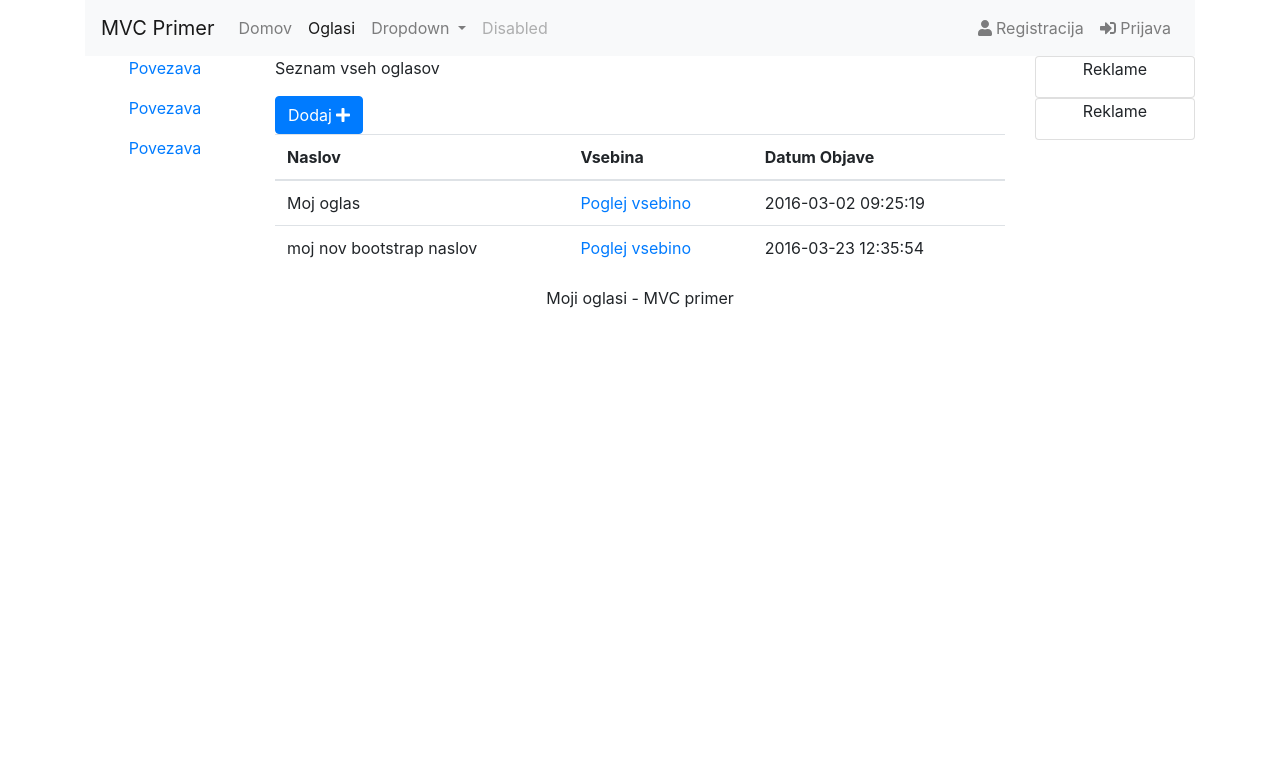
After one commit to MatejMeklav/pametni_nabiralnik_projekt, a PHP site: page /?controller=oglasi&action=index in a window 1280 px wide. The commit adds this page. Shown: the top 783 px of the page. Run offline with PHP 8.4, Linux system fonts and the light colour scheme; data comes from the database, SQL or seed files in the repository; both versions use the stored data as it was after the commit; some libraries are stand-ins or nearby versions.

Commit message:
initialize comit

```diff
--- /dev/null
+++ b/connection.php
@@ -0,0 +1,18 @@
+<?php
+
+//razred, ki ima statično spremenljivko, s povezavo na bazo
+  class Db {
+    private static $instance = NULL;
+
+//funkcija nastavi vrednost te spremeljivke na povezavo z našo bazo, v kolikor še ta vrednost ni nastavljena
+//če je že nastavljena, pa jo samo vrne
+//na tak način v vsaki zahtevi uporabnika opravimo največ en klic funkcije mysqli_connect, povezavo pa čimvečkrat pouporabimo
+    public static function getInstance() {
+      if (!isset(self::$instance)) {
+
+        self::$instance = mysqli_connect("localhost", "root", "", "vaja2");
+      }
+      return self::$instance;
+    }
+  }
+?>
--- /dev/null
+++ b/controllers/oglasi_controller.php
@@ -0,0 +1,50 @@
+<?php
+
+//kontroler za delo z oglasi
+class oglasi_controller {
+
+    //akcija, ki uporabniku prikaže vse oglase
+  public function index() {
+
+      //s pomočjo statične metode modela, dobimo seznam vseh oglasov
+      //$oglasi bodo na voljo v pogledu za vse oglase index.php
+    $oglasi = Oglas::vsi();
+
+      //pogled bo oblikoval seznam vseh oglasov v html kodo
+    require_once('views/oglasi/index.php');
+  }
+
+
+    //akcija, ki prikaže ene oglas
+  public function prikazi() {
+     //preverimo, če je uporabnik podal informacijo, o oglasu, ki ga želi pogledati
+    if (!isset($_GET['id'])){
+        return call('strani', 'napaka'); //če ne, kličemo akcijo napaka na kontrolerju stran
+        //retun smo nastavil za to, da se izvajanje kode v tej akciji ne nadaljuje
+      }
+      //drugače najdemo oglas in ga prikažemo
+      $oglas = Oglas::najdi($_GET['id']);
+      require_once('views/oglasi/prikazi.php');
+    }
+
+  //akcija za dodajanje oglasov uporabniku prikaže le vmesnik za dodajanje novega oglasa.
+    public function dodaj() {
+      require_once('views/oglasi/dodaj.php');
+    }
+
+  //akcija shrani, pričakuje, da bo uporabnik poleg informacije o želeni akciji, preko POST metode, poslal tudi dva podatka - naslov in vsebino
+    public function shrani() {
+
+    //tukaj bi morali še preveriti vrednost uporabniškega vnosa glede varnosti in obstoja
+      //podatki so bili običajno posali in pogleda dodaj.php, ki ga je naložila akcija dodaj.
+      $oglas=Oglas::dodaj($_POST["naslov"],$_POST["vsebina"]);
+
+    //ko je oglas dodan, imamo v $oglas podatke o tem novem oglasu
+    //uporabniku lahko pokažemo pogled, ki ga bo obvestil o uspešnosti oddaje oglasa
+      require_once('views/oglasi/uspesnoDodal.php');
+    }
+
+
+
+  }
+  ?>
--- /dev/null
+++ b/index.php
@@ -0,0 +1,26 @@
+<?php
+//vstopna točka v našo spletno stran.
+//vse zahteve bodo šle neposredno preko te datoteke
+//ponvadi v našem spletnem strežniku celo onemogočimo, da bi uporabnik zahteval ostale php datoteke neposredno
+//to dovolimo le uporabniškem računu, pod katerim se na strežniku izvaja php
+
+//dodamo statični razred, za povezovanje s podatkovno bazo
+require_once('connection.php');
+
+
+//razberemo namero uporabnika preko query string parametrov controller in action
+
+if (isset($_GET['controller']) && isset($_GET['action'])) {
+	$controller = $_GET['controller'];
+	$action     = $_GET['action'];
+} else {
+  	//če uporabnik ni podal svoje zahteve v pravilni obliki, ga preusmerimo na privzeto akcijo
+	$controller = 'strani';
+	$action     = 'domov';
+}
+
+//vključimo layout, torej splošni izgled strani
+//v njem, bomo pa vključili usmerjevalnik, ki bo iz spremenljivk $controller in $action poklical ustrezne funkcije
+//opcijsko, bi lahko tukaj vključili kar usmerjevalnik (routes.php) neposredno, in bi v vsak pogled vključevali glavo in nogo
+require_once('views/layout.php');
+?>
--- /dev/null
+++ b/models/oglasi.php
@@ -0,0 +1,77 @@
+<?php
+
+//model za oglas, ki vsebuje lasntosti, ki definirajo strukturo oglasa
+//in metode, ki vračajo podatke iz trajne hrambe ali jih tja zapisujejo
+//v tem razredu so vse metode statične, lahko pa bi bile tudi običajne, pri čemer bi potrem bilo potrebno vsakič ustvarjat objekt
+
+
+class Oglas {
+
+  public $id;
+  public $naslov;
+  public $vsebina;
+  public $datumObjave;
+
+  //konstruktor
+  public function __construct($id, $naslov, $vsebina,$datumObjave) {
+    $this->id      = $id;
+    $this->naslov  = $naslov;
+    $this->vsebina = $vsebina;
+    $this->datumObjave=$datumObjave;
+  }
+
+
+    //metoda, ki iz baze vrne vse oglase
+  public static function vsi() {
+    $list = [];
+      //dobimo objekt, ki predstavlja povezavo z bazo
+    $db = Db::getInstance();
+      //izvedemo query
+    $result = mysqli_query($db,'SELECT * FROM oglas');
+
+//v zanki ustvarjamo nove objekte in jih dajemo v seznam
+    while($row = mysqli_fetch_assoc($result)){
+      $list[] = new Oglas($row['ID'], $row['Naslov'], $row['Vsebina'],$row['DatumObjave']);
+    }
+
+        //statična metoda vrača seznam objektov iz baze
+    return $list;
+  }
+
+  //metoda, ki vrne en oglas z specifičnim id-jem iz baze
+  public static function najdi($id) {
+
+    $id = intval($id);
+
+    $db = Db::getInstance();
+    $result = mysqli_query($db,"SELECT * FROM oglas where ID=$id");
+    $row = mysqli_fetch_assoc($result);
+    return new Oglas($row['ID'], $row['Naslov'], $row['Vsebina'],$row['DatumObjave']);
+  }
+
+
+    //metoda, ki doda nov oglas v bazo
+
+  public static function dodaj($naslov,$vsebina) {
+
+    $db = Db::getInstance();
+
+	  //primer query-a s prepared statementom
+
+    if ($stmt = mysqli_prepare($db, "Insert into Oglas (Naslov,Vsebina,DatumObjave) Values (?,?,now())")) {
+			//dodamo parametre po vrsti namesto vprašajev
+			//s string, i integer ,d double, b blob
+     mysqli_stmt_bind_param($stmt, "ss",$naslov,$vsebina);
+     mysqli_stmt_execute($stmt);
+     mysqli_stmt_close($stmt);
+   }
+
+   //dobimo nazaj informacijo o ID-ju, ki ga je generiral SQL strežnik
+   $id=mysqli_insert_id($db);
+
+    //z uporabo metode najdi, najdemo celoten, na novo ustvarjen oglas, in ga vrnemo kontrolerju
+   return Oglas::najdi($id);
+ }
+
+}
+?>
--- a/routes.php
+++ b/routes.php
@@ -26,9 +26,7 @@ function call($controller, $action) {
   //Na tem mestu bi lahko dodamo tudi avtentikacijo (preverjamo, če je uporabnik v seji) in avtorizacijo
   //slednje bi storili tako, da bi imeli več array-ev, recimo array z admin kontrolerji in akcijami in array z public akcijami
 $controllers = array('strani' => ['domov', 'napaka'],
- 'oglasi' => ['index', 'prikazi','dodaj','shrani'],
- 'uporabnik' => ['login','logout','register','list','edit','delete','add','profile'],
- 'api' => ['index']);
+ 'oglasi' => ['index', 'prikazi','dodaj','shrani']);
 
 
   //preverimo, če uporabnik kliče kontorler, ki sploh obstaja, torej je v našem seznamu dovoljenih klicev
--- /dev/null
+++ b/views/layout.php
@@ -0,0 +1,100 @@
+<DOCTYPE html>
+  <html>
+  <head>
+    <meta charset="utf-8">
+    <!-- dodamo viewport in kodo za dodajanje bootstrap knjižnice -->
+    <meta name="viewport" content="width=device-width, initial-scale=1">
+    <link rel="stylesheet" href="https://stackpath.bootstrapcdn.com/bootstrap/4.1.0/css/bootstrap.min.css" integrity="sha384-9gVQ4dYFwwWSjIDZnLEWnxCjeSWFphJiwGPXr1jddIhOegiu1FwO5qRGvFXOdJZ4" crossorigin="anonymous">
+    <script src="https://code.jquery.com/jquery-3.3.1.slim.min.js" integrity="sha384-q8i/X+965DzO0rT7abK41JStQIAqVgRVzpbzo5smXKp4YfRvH+8abtTE1Pi6jizo" crossorigin="anonymous"></script>
+    <script src="https://cdnjs.cloudflare.com/ajax/libs/popper.js/1.14.0/umd/popper.min.js" integrity="sha384-cs/chFZiN24E4KMATLdqdvsezGxaGsi4hLGOzlXwp5UZB1LY//20VyM2taTB4QvJ" crossorigin="anonymous"></script>
+    <script src="https://stackpath.bootstrapcdn.com/bootstrap/4.1.0/js/bootstrap.min.js" integrity="sha384-uefMccjFJAIv6A+rW+L4AHf99KvxDjWSu1z9VI8SKNVmz4sk7buKt/6v9KI65qnm" crossorigin="anonymous"></script>
+
+    <!-- dodamo js za ikone iz fontawesome -->
+    <script defer src="https://use.fontawesome.com/releases/v5.0.10/js/all.js" integrity="sha384-slN8GvtUJGnv6ca26v8EzVaR9DC58QEwsIk9q1QXdCU8Yu8ck/tL/5szYlBbqmS+" crossorigin="anonymous"></script>
+
+    <body>
+      <!-- naša stran bo imela fiksno responsive širino-->
+      <div class="container text-center">
+
+        <!-- ustvarimo navbar meni po bootstrap vzorcu-->
+        <nav class="navbar navbar-expand-lg navbar-light bg-light">
+
+          <!-- Naslov na meniju -->
+          <a class="navbar-brand" href="#">MVC Primer</a>
+
+          <!-- gumb, ki se pojavi, ko se meni zaradi širine zaslona skrije, in omogoča vertikalno razširitev menija -->
+          <button class="navbar-toggler" type="button" data-toggle="collapse" data-target="#navbarSupportedContent" aria-controls="navbarSupportedContent" aria-expanded="false" aria-label="Toggle navigation">
+            <span class="navbar-toggler-icon"></span>
+          </button>
+
+          <!-- Vsebina menija -->
+          <div class="collapse navbar-collapse" id="navbarSupportedContent">
+
+            <!-- levi meni z opcijami za navigacijo -->
+            <ul class="navbar-nav mr-auto">
+
+              <!-- primer označevanja aktivnih elementov v meniju, ko je opcija/kontroler izbran -->
+              <li class="nav-item <?php if($controller!='oglasi') echo("active");?>">
+                <a class="nav-link" href="index.php">Domov </a>
+              </li>
+              <!-- primer označevanja aktivnih elementov v meniju, ko je opcija/kontroler izbran -->
+              <li class="nav-item <?php if($controller=='oglasi') echo("active");?>">
+                <a class="nav-link" href="?controller=oglasi&action=index">Oglasi</a>
+              </li>
+              <li class="nav-item dropdown">
+                <a class="nav-link dropdown-toggle" href="#" id="navbarDropdown" role="button" data-toggle="dropdown" aria-haspopup="true" aria-expanded="false">
+                  Dropdown
+                </a>
+                <!-- primer spustnega menija znotraj menija -->
+                <div class="dropdown-menu" aria-labelledby="navbarDropdown">
+                  <a class="dropdown-item" href="#">Nekaj	</a>
+                  <a class="dropdown-item" href="#">Nekaj drugega</a>
+                  <div class="dropdown-divider"></div>
+                  <a class="dropdown-item" href="#">Druga opcija</a>
+                </div>
+              </li>
+              <li class="nav-item">
+                <a class="nav-link disabled" href="#">Disabled</a>
+              </li>
+            </ul>
+            <!-- desni meni z opcijami za prijavo in registracijo in fotnawesome ikonami v znački i -->
+            <ul class="navbar-nav ml-auto">
+              <li class="nav-item"><a  class="nav-link" href="#"><i class="fas fa-user"></i> Registracija</a></li>
+              <li class="nav-item"><a class="nav-link"  href="#"><i class="fas fa-sign-in-alt"></i> Prijava</a></li>
+            </ul>
+          </div>
+        </nav>
+
+        <!-- naredimo mrežo kjer ima sredinski element širino 8, ostala dva pa vzameta preostalo širino  -->
+
+        <div class="row content">
+          <div class="col-sm">
+            <p><a href="#">Povezava</a></p>
+            <p><a href="#">Povezava</a></p>
+            <p><a href="#">Povezava</a></p>
+          </div>
+          <div class="col-sm-8 text-left">
+
+            <!-- tukaj se bo vključevala koda pogledov, ki jih bodo nalagali kontrolerji -->
+            <!-- klic akcije iz routes bo na tem mestu zgeneriral html kodo, ki bo zalepnjena v našo predlogo -->
+            <?php require_once('routes.php'); ?>
+
+
+
+          </div>
+          <div class="col-sm">
+            <div class="card">
+              <p>Reklame</p>
+            </div>
+            <div class="card">
+              <p>Reklame</p>
+            </div>
+          </div>
+        </div>
+      </div>
+
+      <footer class="container text-center">
+        <p>Moji oglasi - MVC primer</p>
+      </footer>
+      <body>
+        </html>
--- /dev/null
+++ b/views/oglasi/index.php
@@ -0,0 +1,33 @@
+<p>Seznam vseh oglasov</p>
+<!-- pogled za pregeld vseh oglasov-->
+<!-- na vrhu damu uporabniku gumb, s katerim proži akcijo dodaj, da lahko dodaja nove uporabnike -->
+<a href="?controller=oglasi&action=dodaj" class="btn btn-primary">Dodaj <i class="fas fa-plus"></i></a>
+<table class="table table-hover">
+    <thead>
+      <tr>
+        <th>Naslov</th>
+        <th>Vsebina</th>
+        <th>Datum Objave</th>
+      </tr>
+    </thead>
+    <tbody>
+
+ <!-- tukaj se sprehodimo čez array oglasov in izpisujemo vrstico posameznega oglasa-->
+
+<?php foreach($oglasi as $oglas) { ?>
+  <tr>
+  <td><?php echo $oglas->naslov; ?></td>
+
+  <td>
+    <!-- pri vsakem oglasu dodamo povezavo na akcijo prikaži, z idjem oglasa. Uporabnik lahko tako proži novo akcijo s pritiskom na gumb.-->
+    <a href='?controller=oglasi&action=prikazi&id=<?php echo $oglas->id; ?>'>Poglej vsebino</a>
+	</td>
+	<td><?php echo $oglas->datumObjave; ?></td>
+ </tr>
+<?php } ?>
+
+
+
+
+    </tbody>
+  </table>
--- /dev/null
+++ b/views/oglasi/uspesnoDodal.php
@@ -0,0 +1,5 @@
+<!--enostaven pogled za informiranje o uspešnosti dodajanja oglasa -->
+<!-- ta se nahaja v spremenljivki $oglas, ki smo jo pripravili v kontrolerju, uporabniku pa damo še povezavo na izpis celotnega oglasa (preko akcije prikazi) -->
+
+<p>Oglas je bil uspešno shranjen!</p>
+<p>Viden je <a href="?controller=oglasi&action=prikazi&id=<?php echo $oglas->id; ?>">tukaj</a></p>
--- /dev/null
+++ b/views/strani/domov.php
@@ -0,0 +1,3 @@
+
+<!-- zelo enostaven pogled, ki enostavno izpiše vrednosti spremelnjivk, ki so bile nastavljene v kontrolerju -->
+<p>Pozdrav <?php echo $first_name . ' ' . $last_name; ?>!</p>
--- /dev/null
+++ b/views/strani/napaka.php
@@ -0,0 +1 @@
+<p>Napaka na strani</p>
```
Also changed, not shown: controllers/strani_controller.php (added, +19 -0 lines), models/strani.php (added, +9 -0 lines), oglas.sql (added, +64 -0 lines), views/oglasi/dodaj.php (added, +13 -0 lines), views/oglasi/prikazi.php (added, +7 -0 lines).
